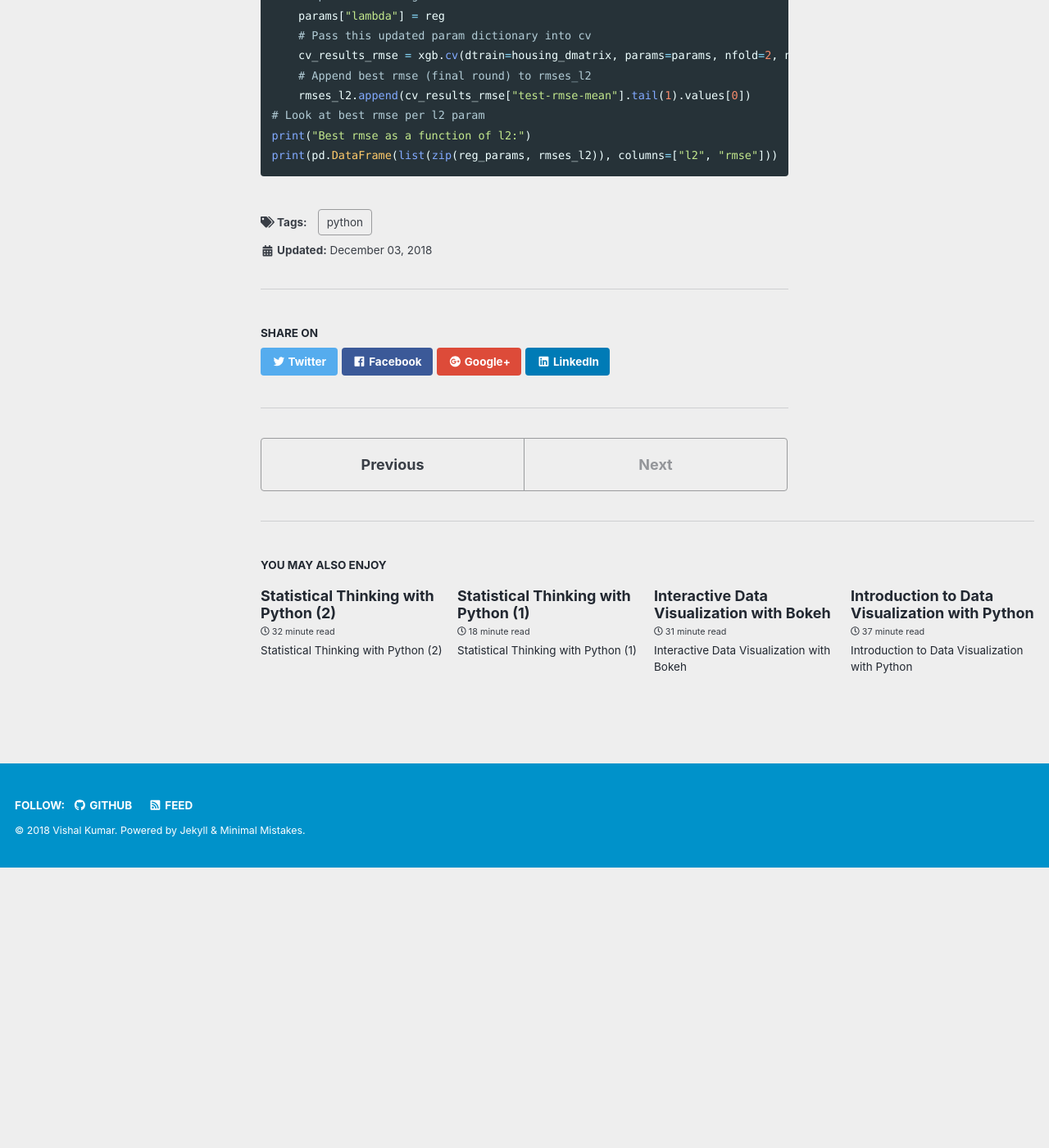
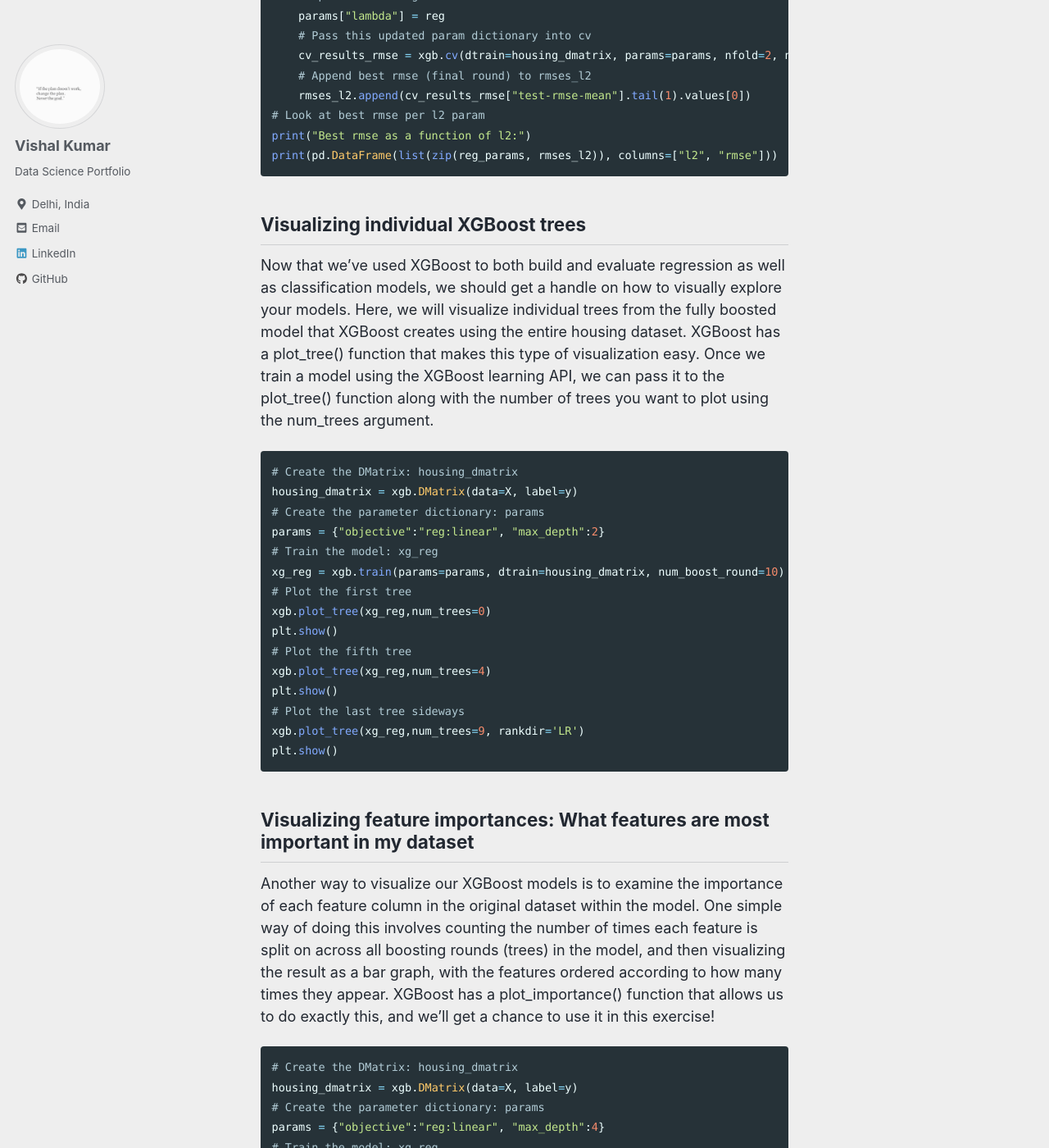
Before and after one commit to vishalmnemonic/vishalmnemonic.github.io, a Jekyll site: the page built from _posts/2018-12-03-DC16.md, in a window 1280 px wide and 1400 px high, scrolled down 5305 px. Shown: the whole window at 82% size. Built offline with Jekyll 4.4.1, drawn with Linux system fonts in a browser that asks for light colours; nearby versions of some CDN libraries; before the commit the page ends 6363 px from its top, so only the background shows below that; some of the changed text lies outside the part shown.

Commit message:
dc16 2dn

````diff
--- a/_posts/2018-12-03-DC16.md
+++ b/_posts/2018-12-03-DC16.md
@@ -154,3 +154,39 @@ for reg in reg_params:
 print("Best rmse as a function of l2:")
 print(pd.DataFrame(list(zip(reg_params, rmses_l2)), columns=["l2", "rmse"]))
 ```
+
+## Visualizing individual XGBoost trees
+Now that we've used XGBoost to both build and evaluate regression as well as classification models, we should get a handle on how to visually explore your models. Here, we will visualize individual trees from the fully boosted model that XGBoost creates using the entire housing dataset. XGBoost has a plot_tree() function that makes this type of visualization easy. Once we train a model using the XGBoost learning API, we can pass it to the plot_tree() function along with the number of trees you want to plot using the num_trees argument.
+
+```python
+# Create the DMatrix: housing_dmatrix
+housing_dmatrix = xgb.DMatrix(data=X, label=y)
+# Create the parameter dictionary: params
+params = {"objective":"reg:linear", "max_depth":2}
+# Train the model: xg_reg
+xg_reg = xgb.train(params=params, dtrain=housing_dmatrix, num_boost_round=10)
+# Plot the first tree
+xgb.plot_tree(xg_reg,num_trees=0)
+plt.show()
+# Plot the fifth tree
+xgb.plot_tree(xg_reg,num_trees=4)
+plt.show()
+# Plot the last tree sideways
+xgb.plot_tree(xg_reg,num_trees=9, rankdir='LR')
+plt.show()
+```
+
+## Visualizing feature importances: What features are most important in my dataset
+Another way to visualize our XGBoost models is to examine the importance of each feature column in the original dataset within the model. One simple way of doing this involves counting the number of times each feature is split on across all boosting rounds (trees) in the model, and then visualizing the result as a bar graph, with the features ordered according to how many times they appear. XGBoost has a plot_importance() function that allows us to do exactly this, and we'll get a chance to use it in this exercise!
+
+```python
+# Create the DMatrix: housing_dmatrix
+housing_dmatrix = xgb.DMatrix(data=X, label=y)
+# Create the parameter dictionary: params
+params = {"objective":"reg:linear", "max_depth":4}
+# Train the model: xg_reg
+xg_reg = xgb.train(params=params, dtrain=housing_dmatrix, num_boost_round=10)
+# Plot the feature importances
+xgb.plot_importance(xg_reg)
+plt.show()
+```
````
